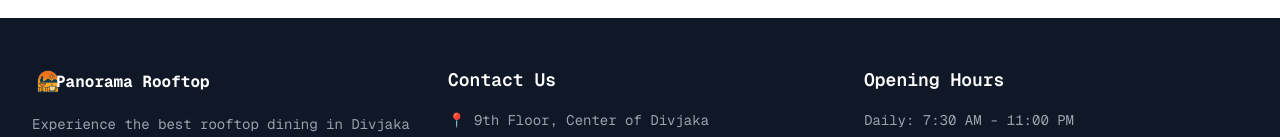
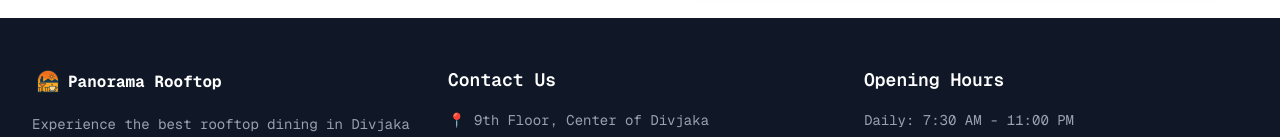
Before and after one commit to juxhinxhihani/panorama-rooftop, a Next.js app: page / in a window 1280 px wide. Shown: the part 1380-1517 px from the top of the page. Built offline with nearby package versions, Linux system fonts and the light colour scheme.

Commit message:
Increase Footer Logo-Title Spacing

```diff
--- a/src/components/layout/Footer.tsx
+++ b/src/components/layout/Footer.tsx
@@ -21,7 +21,7 @@ export default function Footer() {
                   className="object-cover"
                 />
               </div>
-              <span className="font-mono text-base font-bold tracking-normal -ml-3">Panorama Rooftop</span>
+              <span className="font-mono text-base font-bold tracking-normal">Panorama Rooftop</span>
             </div>
             <p className="text-gray-400 text-sm">
               {t('footerDescription')}
```
